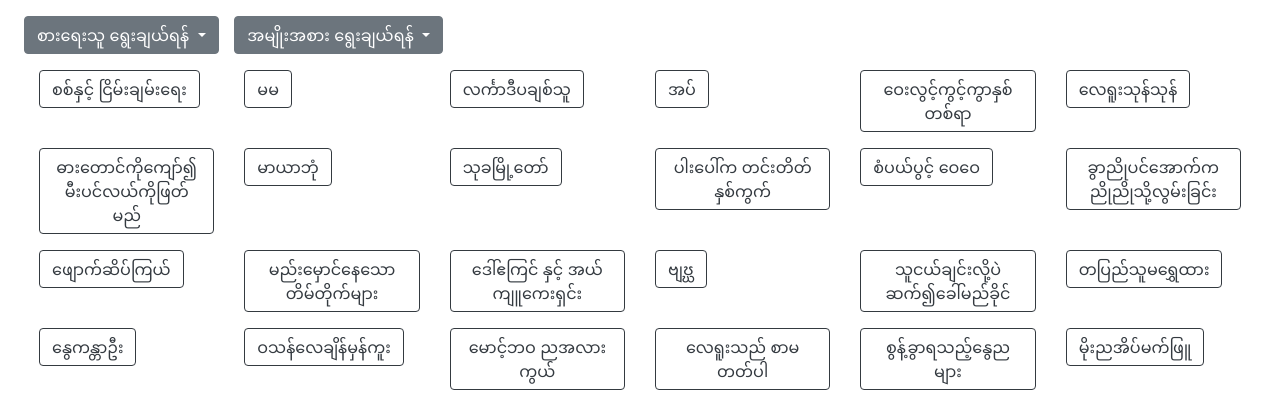
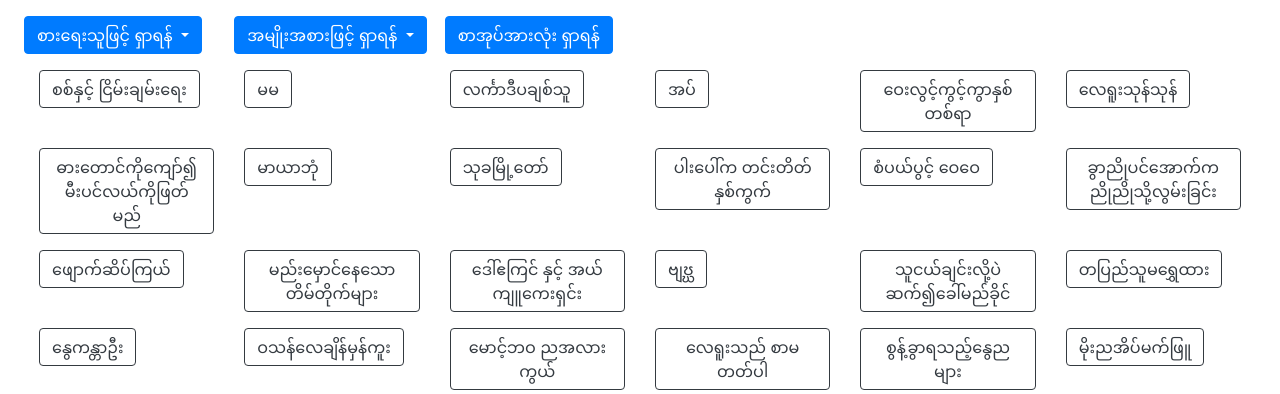
Before and after one commit to thansoe-2506/HcarAoteHcarPay, a Django app: page /search/ in a window 1280 px wide. Shown: the part 71-465 px from the top of the page. Run offline with Django 5.2, Linux system fonts and the light colour scheme; data comes from the database, SQL or seed files in the repository; both versions use the stored data as it was after the commit; parts of the project's set-up code (start-up, migrations or seed data) failed here and were passed over; some libraries are stand-ins or nearby versions.

Commit message:
commit version 1 for search page

```diff
--- a/books/templates/search.html
+++ b/books/templates/search.html
@@ -5,27 +5,30 @@
         <div class="row">
             <div class="col-lg-2 col-md-6 col-sm-12">
                 <div class="dropdown">
-                    <button class="btn btn-secondary dropdown-toggle" type="button" id="authorDropdown" data-toggle="dropdown" aria-haspopup="true" aria-expanded="false">
-                        စားရေးသူ ရွေးချယ်ရန်
+                    <button class="btn btn-primary dropdown-toggle" type="button" id="authorDropdown" data-toggle="dropdown" aria-haspopup="true" aria-expanded="false">
+                        စားရေးသူဖြင့် ရှာရန်
                     </button>
                     <div class="dropdown-menu" aria-labelledby="authorDropdown">
                         {% for author in authors %}
-                            <button class="dropdown-item" type="submit" name="author" value="{{ author }}">{{ author }}</button>
+                            <button class="dropdown-item" name="author" value="{{ author }}">{{ author }}</button>
                         {% endfor %}
                     </div>
                 </div>
             </div>
             <div class="col-lg-2 col-md-6 col-sm-12">
                 <div class="dropdown">
-                    <button class="btn btn-secondary dropdown-toggle" type="button" id="categoryDropdown" data-toggle="dropdown" aria-haspopup="true" aria-expanded="false">
-                        အမျိုးအစား ရွေးချယ်ရန်
+                    <button class="btn btn-primary dropdown-toggle" type="button" id="categoryDropdown" data-toggle="dropdown" aria-haspopup="true" aria-expanded="false">
+                        အမျိုးအစားဖြင့် ရှာရန်
                     </button>
                     <div class="dropdown-menu" aria-labelledby="categoryDropdown">
                         {% for category in categories %}
-                            <button class="dropdown-item" type="submit" name="category" value="{{ category }}">{{ category }}</button>
+                            <button class="dropdown-item" name="category" value="{{ category }}">{{ category }}</button>
                         {% endfor %}
                     </div>
                 </div>
+            </div>
+            <div class="col-lg-2 col-md-6 col-sm-12">
+                <button class="btn btn-primary" type="submit">စာအုပ်အားလုံး ရှာရန်</button>
             </div>
             </div>
         </div>
--- a/books/views.py
+++ b/books/views.py
@@ -42,9 +42,11 @@ def search(request):
     selected_author = request.GET.get('author')
     selected_category = request.GET.get('category')
     books = Book.objects.all()
-    if selected_author:
+    if selected_author and selected_category:
+        books = books.filter(author=selected_author, category=selected_category)
+    elif selected_author:
         books = books.filter(author=selected_author)
-    if selected_category:
+    elif selected_category:
         books = books.filter(category=selected_category)
     return render(request, 'search.html', {'authors': authors, 'books': books, 'categories': categories, 'selected_author': selected_author, 'selected_category': selected_category})
 
```
Also changed, not shown: db.sqlite3.
